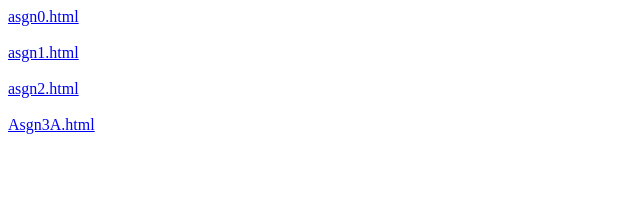
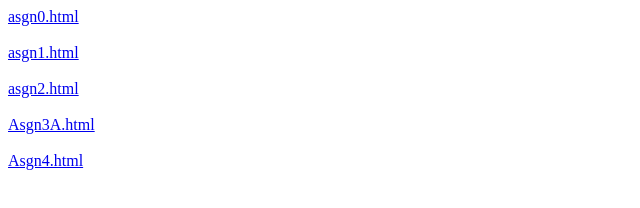
Before and after one commit to abnferre/abnferre.github.io, a website: page index.html in a window 1280 px wide. Shown: the whole page, without its empty margins (0-640 px from the left). Drawn offline with Linux system fonts and the light colour scheme.

Commit message:
Update index.html

```diff
--- a/index.html
+++ b/index.html
@@ -12,6 +12,8 @@
       <a href="./asgn2/src/BlockyAnimal.html">asgn2.html</a>
       <br></br>
       <a href="./Asgn3A/src/Asgn3A.html">Asgn3A.html</a>
+      <br></br>
+      <a href="./Asgn4/src/Asgn4.html">Asgn4.html</a>
 
 </body>
 </html>
```
